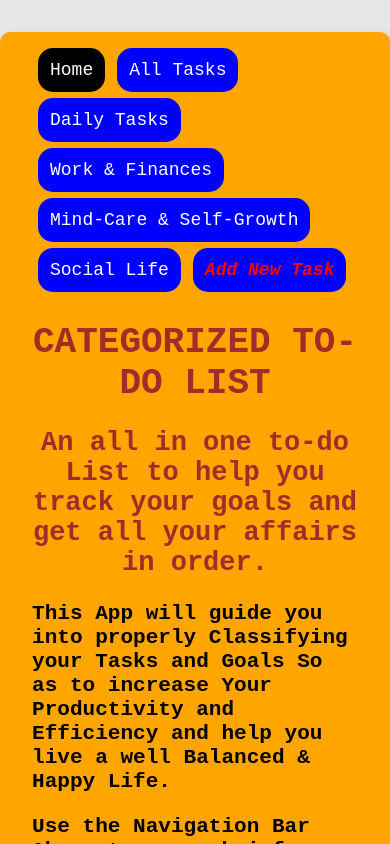
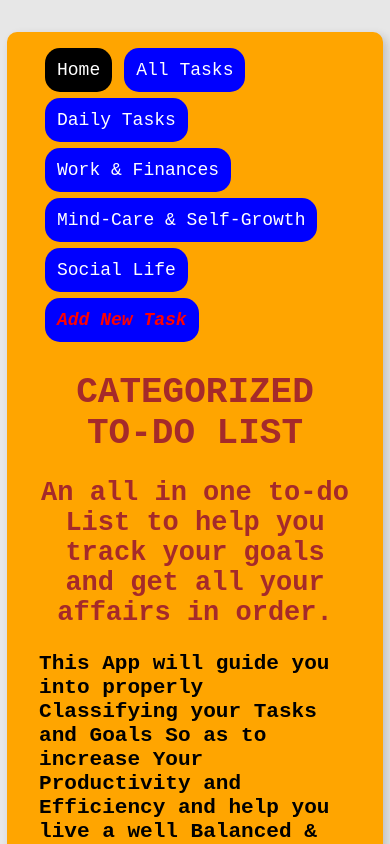
Before and after one commit to dennis-mburu/phase-3-backend-project, a React (Create React App) app in the folder front-end directory/: page / in a window 390 px wide. Shown: the top 844 px of the page. Built offline with nearby package versions, Linux system fonts and the light colour scheme.

Commit message:
Added some bit of responsive css

```diff
--- a/front-end directory/src/App.css
+++ b/front-end directory/src/App.css
@@ -35,7 +35,9 @@ span[role="image"] {
 .App {
   margin: 2rem auto;
   padding: 1rem 2rem;
-  max-width: 1000px;
+  /* max-width: 1000px; */
+  max-width: 80%;
+
   background: var(--background);
   /* color: var(--font-color); */
   box-shadow: 4px 4px 10px rgba(33, 33, 33, 0.2);
```
Also changed, not shown: 1 other file (tests, documents, lock files or other folders).
